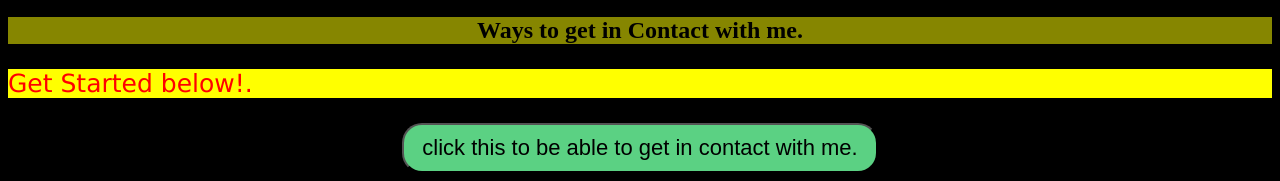
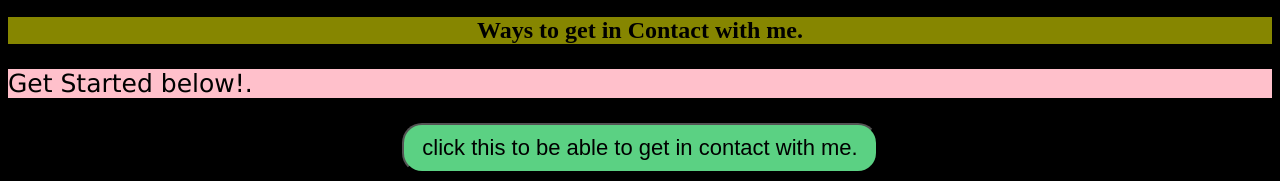
Before and after one commit to Patman120/web-development-project, a website: page Contact.html in a window 1280 px wide. Both pictures are taken after a click on the button "click this to be able to get in contact with me.". Shown: the part 136-317 px from the top of the page. Drawn offline with Linux system fonts and the light colour scheme.

Commit message:
Add files via upload

```diff
--- a/Contact.html
+++ b/Contact.html
@@ -248,8 +248,8 @@ function myFunction() {
 
 document.getElementById("demo").innerHTML = "Get Started below!.";
  document.getElementById("demo").style.fontSize = "25px";
-  document.getElementById("demo").style.color = "red";
-  document.getElementById("demo").style.backgroundColor = "yellow";
+  document.getElementById("demo").style.color = "black";
+  document.getElementById("demo").style.backgroundColor = "pink";
 }
 
 
```
Also changed, not shown: index.html (+3 -2 lines).
